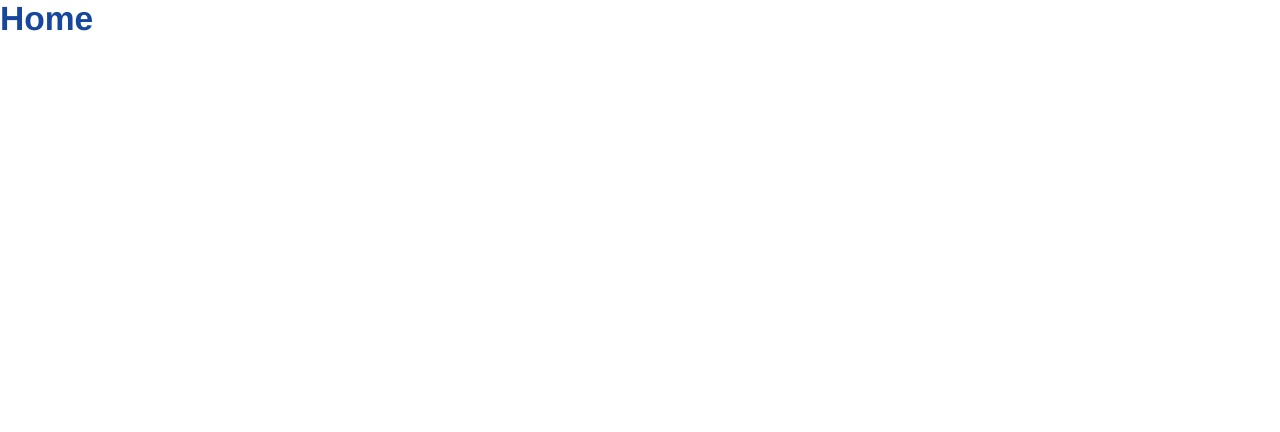
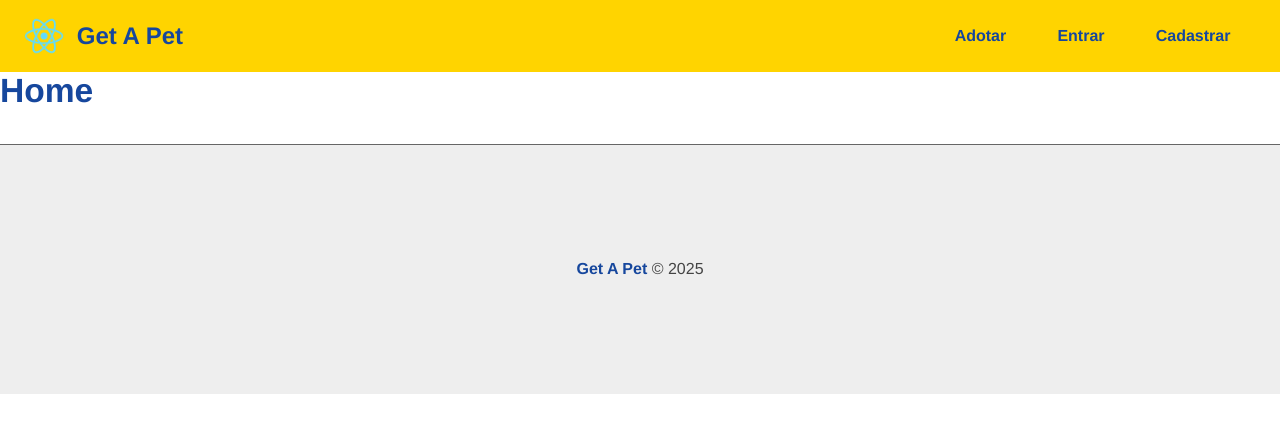
Before and after one commit to Artur-Diniz/Curso-Node, a React (Create React App) app in the folder 15_GET_A_PET/frontend/: page / in a window 1280 px wide. Shown: the top 432 px of the page. Built offline with nearby package versions, Linux system fonts and the light colour scheme.

Commit message:
adicionando Footer e NavBar com CSS

```diff
--- a/15_GET_A_PET/frontend/package.json
+++ b/15_GET_A_PET/frontend/package.json
@@ -9,6 +9,7 @@
     "@testing-library/user-event": "^13.5.0",
     "axios": "^1.13.2",
     "events": "^3.3.0",
+    "process": "^0.11.10",
     "react": "^19.2.0",
     "react-dom": "^19.2.0",
     "react-icons": "^5.5.0",
--- a/15_GET_A_PET/frontend/src/App.js
+++ b/15_GET_A_PET/frontend/src/App.js
@@ -1,4 +1,8 @@
 import { BrowserRouter as Router, Routes, Route } from 'react-router-dom'
+
+import Footer from './components/pages/layout/Footer'
+import Navbar from './components/pages/layout/Navbar'
+import Container from './components/pages/layout/Container'
 
 import Login from "./components/pages/Auth/Login"
 import Register from "./components/pages/Auth/Register"
@@ -7,11 +11,15 @@ import Home from "./components/pages/Home"
 function App() {
   return (
     <Router>
-      <Routes>
-        <Route path='/login' element={<Login />} />
-        <Route path='/register' element={<Register />} />
-        <Route path='/' element={<Home />} />
-      </Routes>
+      <Navbar />
+      <Container>
+        <Routes>
+          <Route path='/login' element={<Login />} />
+          <Route path='/register' element={<Register />} />
+          <Route path='/' element={<Home />} />
+        </Routes>
+      </Container>
+      <Footer />
     </Router>
   );
 }
--- /dev/null
+++ b/15_GET_A_PET/frontend/src/components/pages/layout/Container.js
@@ -0,0 +1,11 @@
+import styles from './Container.module.css'
+
+function Container({children}) {
+    return (
+        <main className={styles.Container}>
+            {children}
+        </main>
+    )
+}
+
+export default Container
--- /dev/null
+++ b/15_GET_A_PET/frontend/src/components/pages/layout/Container.module.css
@@ -0,0 +1,6 @@
+.container {
+    min-height: 60vh ;
+    padding: 1em 2em 3em ;
+    max-width: 1200px;
+    margin: 0 auto ;
+}
--- /dev/null
+++ b/15_GET_A_PET/frontend/src/components/pages/layout/Footer.js
@@ -0,0 +1,11 @@
+import styles from './Footer.module.css'
+
+function Footer() {
+    return (
+        <footer className={styles.footer}>
+            <p><span className="bold">Get A Pet</span> &copy; 2025 </p>
+        </footer>
+    )
+}
+
+export default Footer
--- /dev/null
+++ b/15_GET_A_PET/frontend/src/components/pages/layout/Footer.module.css
@@ -0,0 +1,9 @@
+.footer{
+    height: 250px;
+    display:flex;
+    align-items: center;
+    justify-content: center;
+    background-color: #eee;
+    color: #444;
+    border-top: 1px solid #666
+}
--- /dev/null
+++ b/15_GET_A_PET/frontend/src/components/pages/layout/Navbar.js
@@ -0,0 +1,32 @@
+import { addAbortListener } from 'events'
+import { availableMemory } from 'process'
+import { Link } from 'react-router-dom'
+
+import Logo  from '../../../assets/img/logo192 copy.png'
+// frontend\src\assets\img\logo192 copy.png
+
+import styles from "../layout/Navbar.module.css"
+
+function Navbar() {
+    return (
+        <nav className={styles.navbar}>
+            <div className={styles.navbar_logo}>
+                <img src={Logo} alt="Get A Pet" ></img>
+                <h2> Get A Pet</h2>
+            </div>
+            <ul>
+                <li>
+                    <Link to="/">Adotar</Link>
+                </li>
+                <li>
+                    <Link to="/login">Entrar</Link>
+                </li>
+                <li>
+                    <Link to="/register ">Cadastrar</Link>
+                </li>
+            </ul>
+        </nav>
+    )
+}
+
+export default Navbar
--- /dev/null
+++ b/15_GET_A_PET/frontend/src/components/pages/layout/Navbar.module.css
@@ -0,0 +1,39 @@
+.navbar {
+    display: flex;
+    justify-content: space-between;
+    padding: 1em 1.5em;
+    background-color: #ffd400;
+    color: #16479d;
+}
+
+.navbar_logo {
+    display: flex;
+    align-items: center;
+}
+
+.navbar_logo img {
+    width: 40px;
+    margin-right: 0.8rem;
+}
+
+.navbar ul {
+    display: flex;
+    align-items: center;
+    list-style: none;
+}
+
+.navbar li,
+.navbar a {
+    text-decoration: none;
+    color: #16479d;
+    font-weight: bold;
+    cursor: pointer;
+    transition: .5s;
+    padding: 0.5em 0.8em;
+    border-radius: 5px;
+}
+
+.navbar li:hover> a {
+    background-color: #16479d;
+    color: #ffffff;
+}
```
Also changed, not shown: 15_GET_A_PET/frontend/src/assets/img/logo192 copy.png (added), 1 other file (tests, documents, lock files or other folders).
